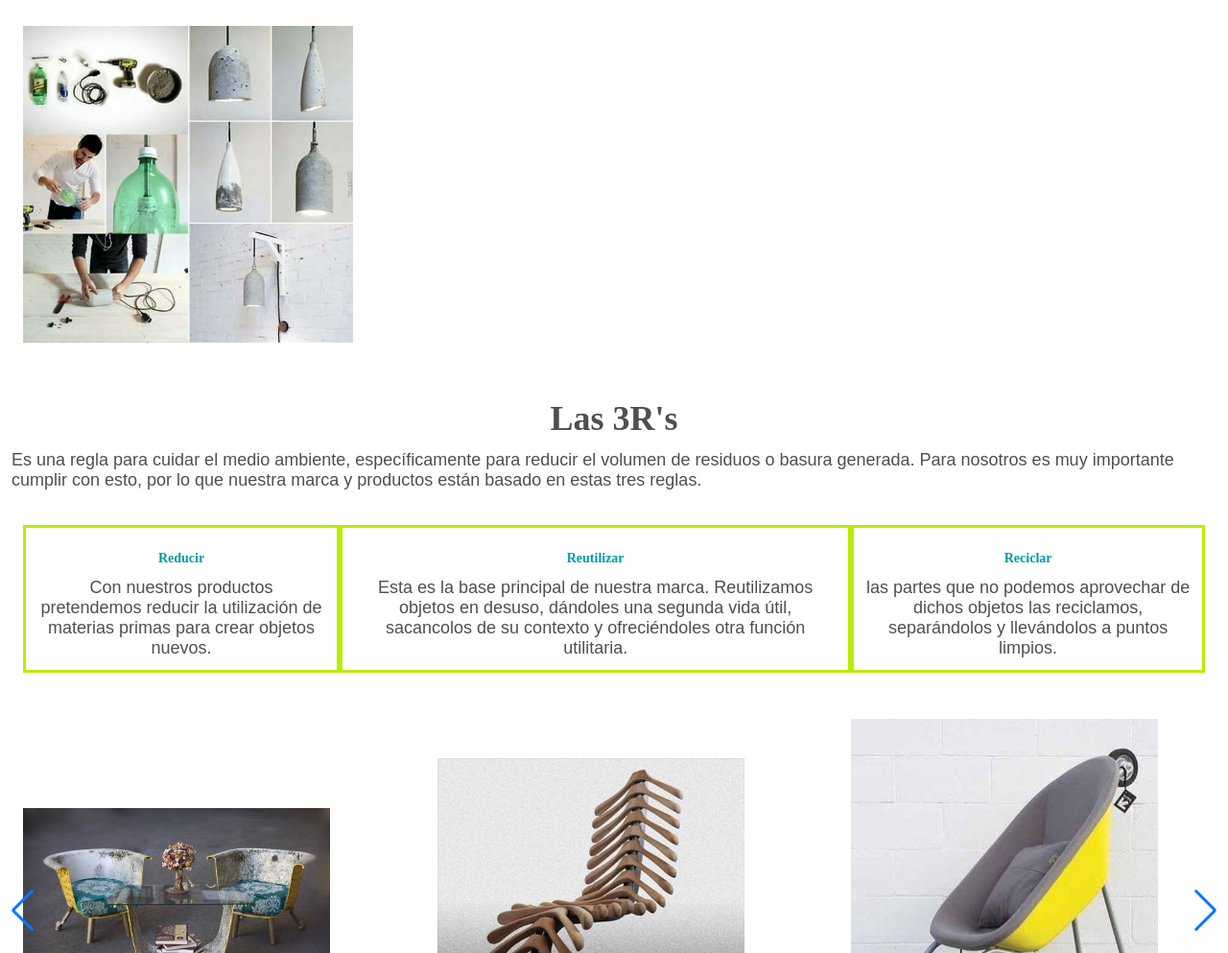
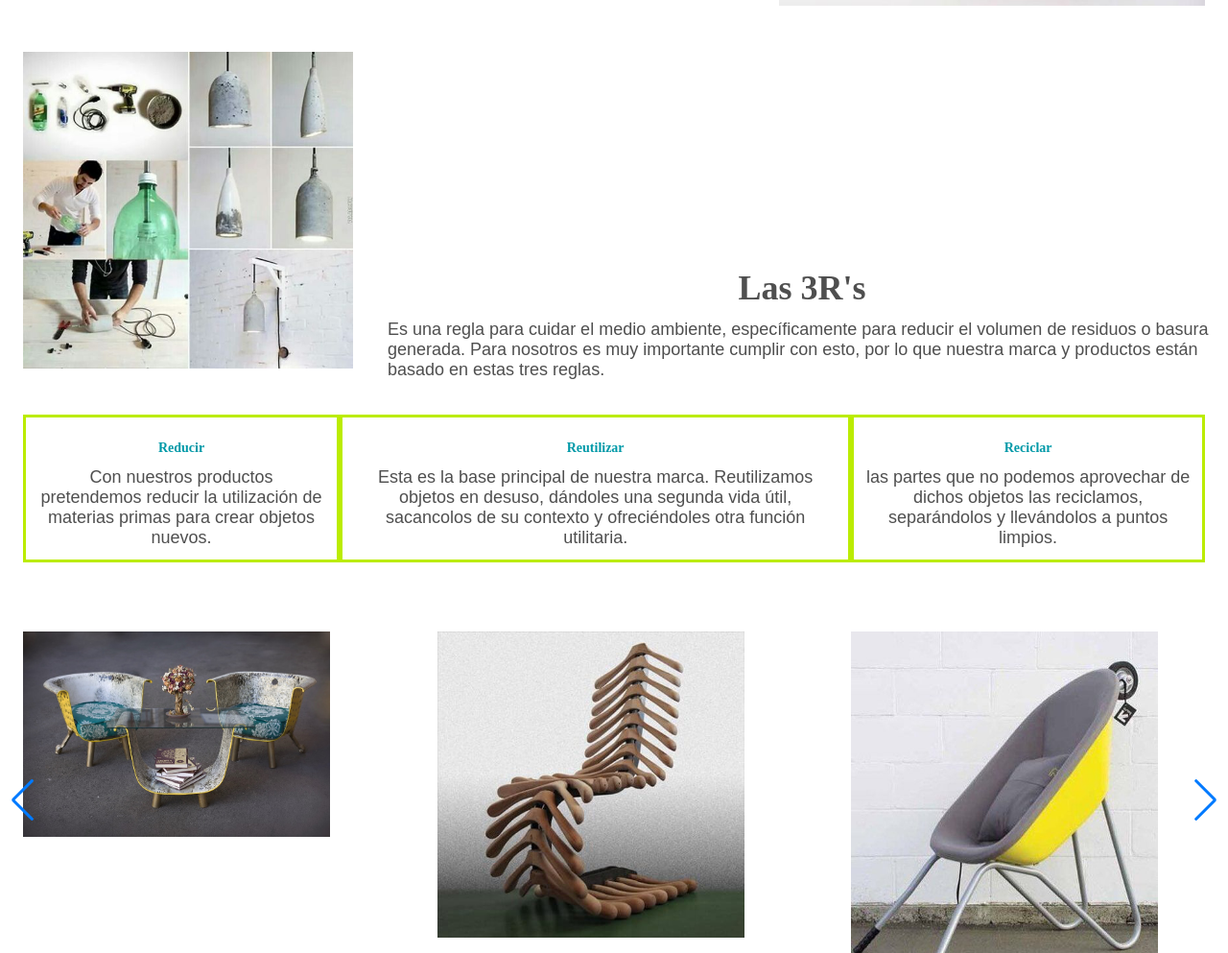
Before and after one commit to IreneMonlleo/Proyecto-Beta, a website: page aboutus.html in a window 1280 px wide. Shown: the part 1807-2800 px from the top of the page at 96% size. Drawn offline with nearby package versions, Linux system fonts and the light colour scheme.

Commit message:
change var color

```diff
--- a/aboutus.html
+++ b/aboutus.html
@@ -32,12 +32,14 @@
             </div>
             <article class="grid about-us">
                 <img class="about-us__img" src="resources\img\restaurant-img.webp" alt="restaurant lighting">
+                <div class="about-us__container-text">
                     <p class="about-us__text">Este proyecto nace a raíz de una de las grandes problemáticas que tenemos hoy en día en el mundo, creada por el aumento vertiginoso de residuos perjudiciales para el medio ambiente de las últimas décadas. El objetivo es buscar otras soluciones para reutilizar los residuos existentes y reducir la producción de nuevos.
                     </p>
                     <p class="about-us__text"> La filosofía de la empresa consiste en dar otra vida a los residuos de forma creativa, convirtiéndolos en objetos de valor a través de la unión entre diseño y ecología.
                     </p>
                     <p class="about-us__text"> Por lo que ofrecemos un producto exclusivo y único, ya que está creado mediante la descontextualización de materiales en desuso. Dándole una nueva funcionalidad, por lo que no puede haber dos piezas iguales, cada una de nuestras piezas son únicas e irrepetibles.
                     </p>
+                </div>
                 </article>
             <article class="grid upcycling">
                 <img class="upcycling__img" src="resources/img/lampara_material.jpg" alt="pipes lamps">
@@ -51,9 +53,12 @@
             </article>
             <article class="grid threeR">
                 <img class="threeR__img" src="resources/img/paso_a_paso.jpg" alt="construction process">
+                <div class="threeR__text">
                     <h2 class="title">Las 3R's</h2>
                     <p class="text"> Es una regla para cuidar el medio ambiente, específicamente para reducir el volumen de residuos o basura generada. Para nosotros es muy importante cumplir con esto, por lo que nuestra marca y productos están basado en estas tres reglas.
                     </p>
+                </div>
+
 
             </article>
             <ul class="Rs" style="list-style: none">
--- a/js/aboutus.js
+++ b/js/aboutus.js
@@ -3,7 +3,7 @@ function paintElements(elements) {
   elements.forEach(function (element) {
       console.log(element.image);
       container.innerHTML = container.innerHTML + `
-      <a class="swiper-slide" href="${element.href}">
+      <a class="swiper-slide slider__about" href="${element.href}">
           <img class="about__slider__img" src="${element.image}" alt="${element.alt}">
       </a>`
   })
--- a/scss/htmlelements/_slider.scss
+++ b/scss/htmlelements/_slider.scss
@@ -24,8 +24,11 @@
     height: 100%;
     object-fit:cover;
 
+
   }
+  .slider__about{
 
+  }
 
 
 @media all and (min-width: 600px){
--- a/scss/layout/_main.scss
+++ b/scss/layout/_main.scss
@@ -98,14 +98,22 @@
 
 .about-us{
     display:flex;
-    flex-direction:row-reverse ;
+    flex-direction: row;
+
 }
 .upcycling{
     display:flex;
+    flex-direction:row-reverse ;
+}
+.threeR{
+    display:flex;
+    flex-direction: row;
+    align-items: flex-end;
 }
 
 .Rs{
     display:flex;
+
     padding: 0px;
     margin: $space-medium;
     &__group{
--- a/scss/structure/_grid.scss
+++ b/scss/structure/_grid.scss
@@ -1,7 +1,7 @@
 //--------------->$GRID<----------------//
 
 //SLIDER//
-.swiper-slide{
+.slider__home{
     display:grid;
     align-content: center;
     justify-items: center;
@@ -108,7 +108,7 @@
 
 @media only screen and (min-width: 800px) {
     //SLIDER//
-    .swiper-slide{
+    .slider__home{
         grid-template-columns: repeat(2, 1fr);
         grid-gap:$space-medium;
         justify-items: center;
--- a/scss/variable/_color-vars.scss
+++ b/scss/variable/_color-vars.scss
@@ -1,11 +1,11 @@
 //--------------->$COLOS<------------//
 
 //Colores Corporativos principales//
-$color-green:#BBEC00;
+$color-green:#c0b000;
 $color-turquoise:#0099A8;
 
 //Color Neutros//
 
 $color-greydark:#4F4F4F;
-$color-greylight:#F2F2F2;
+$color-greylight:#E6E9E9;
 $color-white: #FFFFFF;
```
Also changed, not shown: index.html (+1 -1 lines), css/style.css. Lines whose indentation alone changed are shown as unchanged.
